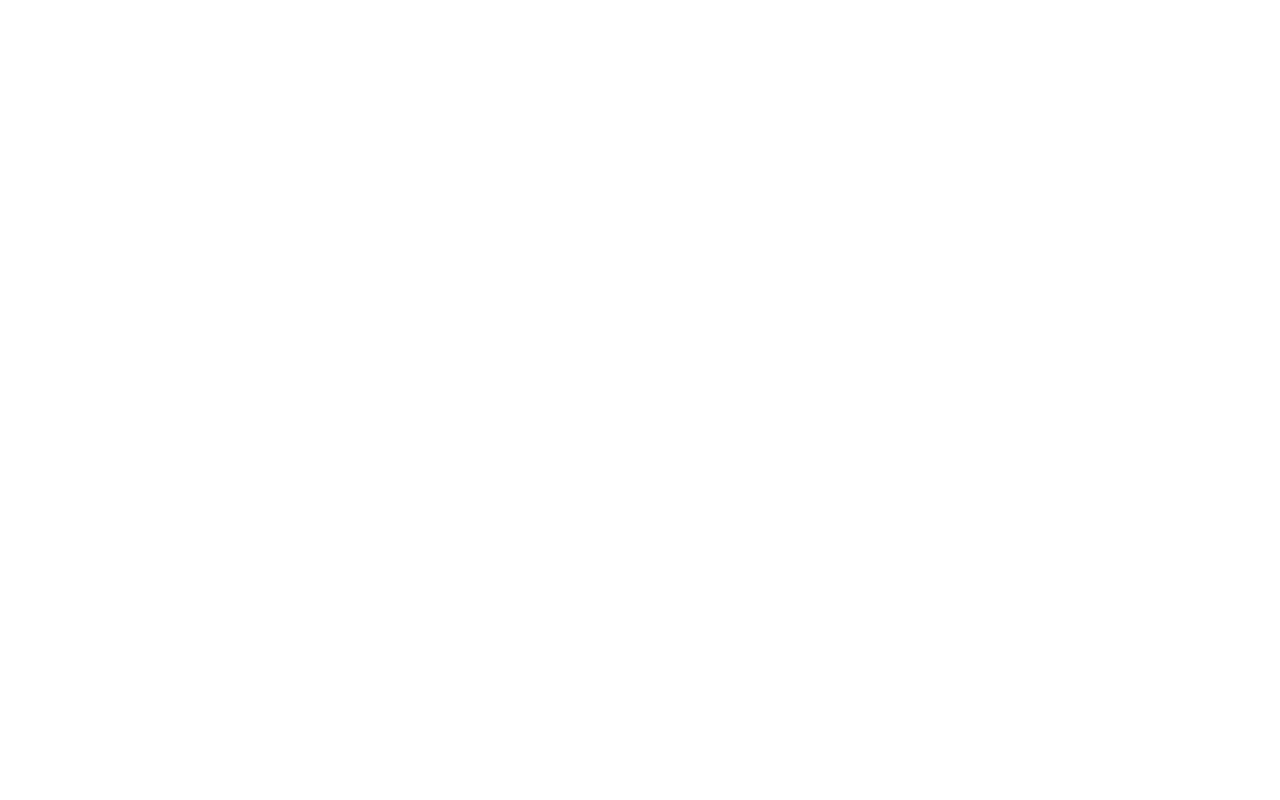
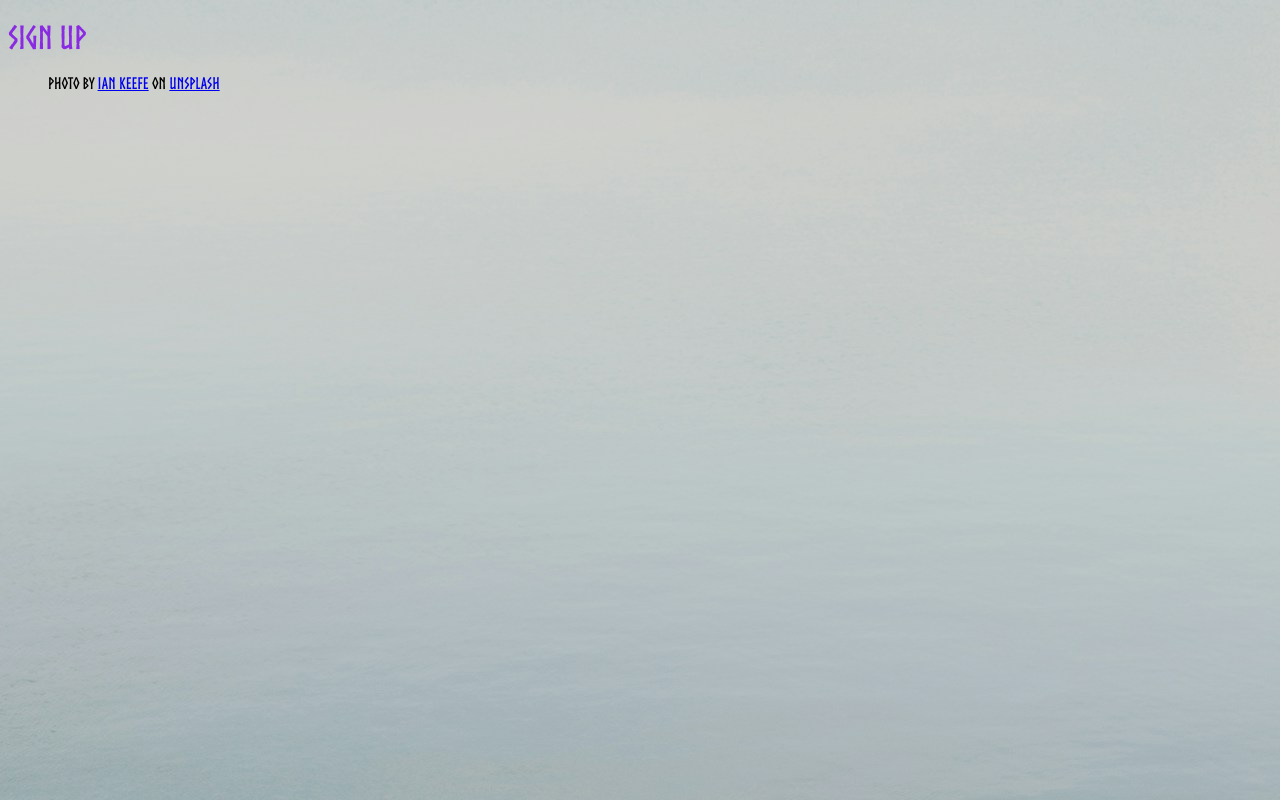
Before and after one commit to MatthewGarner/sign-up-form, a plain HTML site: page index.html in a window 1280 px wide. Drawn offline with Linux system fonts and the light colour scheme.

Commit message:
Add background image + credit, external font

```diff
--- a/index.html
+++ b/index.html
@@ -7,6 +7,13 @@
     <link rel="stylesheet" href="./style.css">
 </head>
 <body>
+    <h1>Sign Up</h1>
 
+    <figure>
+        <figcaption>Photo by
+            <a href="https://unsplash.com/@iankeefe?utm_content=creditCopyText&utm_medium=referral&utm_source=unsplash">Ian Keefe</a>
+             on <a href="https://unsplash.com/photos/body-of-water-NBQhCKtg_9Y?utm_content=creditCopyText&utm_medium=referral&utm_source=unsplash">Unsplash</a>
+        </figcaption>
+    </figure>
 </body>
 </html>
--- a/style.css
+++ b/style.css
@@ -1,3 +1,21 @@
+@font-face {
+    font-family: 'NorseBold';
+    src: url("./fonts/norse-bold.otf") format("opentype");
+}
+
 :root {
-    font-family: Verdana, Geneva, Tahoma, sans-serif;
+    font-family: 'NorseBold', "Lucida Console", Courier;
 }
+
+body {
+    background-image: url("./img/background.jpg");
+}
+
+
+h1 {
+    color: blueviolet;
+}
+
+img{
+
+}
```
Also changed, not shown: fonts/norse-bold.otf (added), img/background.jpg (added), img/design.png (renamed from design.png).
